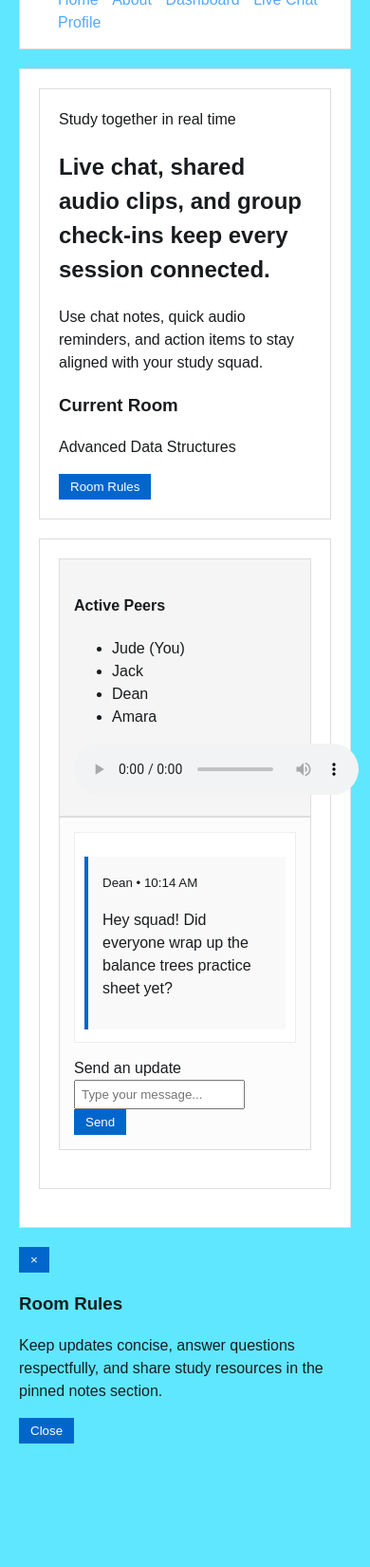
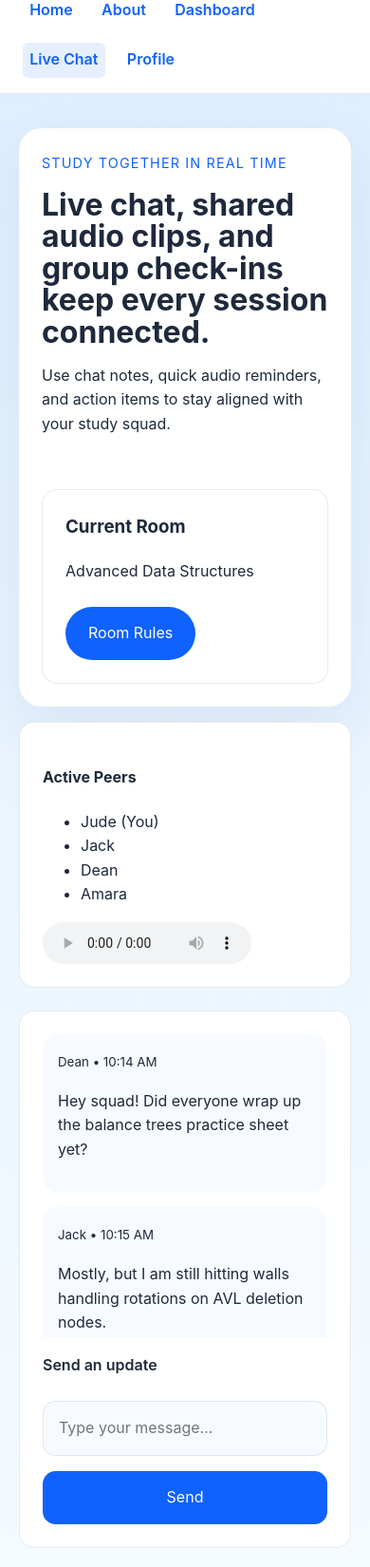
Before and after one commit to judechowri2005-tech/FSD_LAB, a plain HTML site: page chat.html in a window 390 px wide. Shown: the part 72-1722 px from the top of the page at 95% size. Before the commit the page ends 1628 px from the top, so only its background shows below. Drawn offline with Linux system fonts and the light colour scheme.

Commit message:
Third Commit

```diff
--- a/styles.css
+++ b/styles.css
@@ -1,96 +1,376 @@
-/* Minimal layout reset for readability */
-body {
-    font-family: sans-serif;
-    line-height: 1.5;
-    padding: 20px;
-    max-width: 800px;
-    margin: 0 auto;
-    background-color: #5fe7ff;
-    color: #191c1e;
-    border: 1;
-    box-shadow: 0 0 10px black;
+/* Global reset and variables */
+:root {
+    color-scheme: light;
+    font-family: "Inter", system-ui, sans-serif;
+    color: #1e293b;
+    background: linear-gradient(180deg, #e0f7ff 0%, #f9fdff 100%);
+    --primary: #0f62fe;
+    --primary-dark: #0849a3;
+    --surface: #ffffff;
+    --surface-muted: #f7fbff;
+    --border: rgba(15, 66, 110, 0.1);
+    --shadow: 0 24px 60px rgba(15, 66, 110, 0.08);
 }
 
-/* Basic navigation spacing */
+* {
+    box-sizing: border-box;
+}
+
+html, body {
+    margin: 0;
+    padding: 0;
+}
+
+body {
+    line-height: 1.6;
+    min-height: 100vh;
+    background: linear-gradient(180deg, #dcedff 0%, #f5fbff 100%);
+}
+
+a {
+    color: inherit;
+}
+
+button, input, textarea {
+    font: inherit;
+}
+
+img {
+    max-width: 100%;
+    display: block;
+}
+
+main {
+    padding: 2rem 1.5rem 3rem;
+    max-width: 1200px;
+    margin: 0 auto;
+}
+
 header {
-    background-color: #fff;
-    padding: 15px;
-    border: 1px solid #ddd;
-    margin-bottom: 20px;
+    display: flex;
+    justify-content: space-between;
+    align-items: center;
+    gap: 1rem;
+    padding: 1rem 1.5rem;
+    background: var(--surface);
+    border-bottom: 1px solid var(--border);
+    position: sticky;
+    top: 0;
+    z-index: 10;
+}
+
+.brand {
+    font-size: 1.25rem;
+    text-decoration: none;
+    color: var(--primary-dark);
 }
 
 nav {
-    display: inline-block;
-    margin-left: 20px;
+    display: flex;
+    flex-wrap: wrap;
+    gap: 1rem;
+    align-items: center;
 }
 
 nav a {
-    margin: 0 5px;
     text-decoration: none;
-    color: #53a9ff;
+    color: var(--primary);
+    font-weight: 600;
+    padding: 0.35rem 0.45rem;
+    border-radius: 0.35rem;
 }
 
-/* Basic structural padding between pages */
-section, main {
-    background-color: #fff;
-    padding: 20px;
-    margin-bottom: 20px;
-    border: 1px solid #ddd;
-    box-shadow: #4f5253;
+nav a.active,
+nav a:hover {
+    background: rgba(15, 98, 254, 0.1);
 }
 
-/* Simple block structure for subject entries */
-article {
-    background-color: #f9f9f9;
-    padding: 15px;
-    margin: 15px 0;
-    border-left: 4px solid #0066cc;
+.hero {
+    display: grid;
+    gap: 2rem;
+    padding: 2.5rem;
+    margin: 1rem 0;
+    background: var(--surface);
+    border-radius: 1.5rem;
+    box-shadow: var(--shadow);
 }
 
-/* Basic chat layout container split */
-.chat-container {
-    display: flex;
-    gap: 20px;
-    margin-top: 15px;
+.hero-home {
+    grid-template-columns: minmax(0, 1.5fr) minmax(280px, 1fr);
+    align-items: center;
+    padding: 3rem 2rem;
 }
 
-aside {
-    flex: 1;
-    background-color: #f5f5f5;
-    padding: 15px;
-    border: 1px solid #ddd;
+.hero-about,
+.hero-dashboard,
+.hero-chat,
+.hero-profile {
+    grid-template-columns: 1fr;
 }
 
-.chat-main {
-    flex: 3;
-    background-color: #fcfcfc;
-    padding: 15px;
-    border: 1px solid #ddd;
+.eyebrow {
+    display: inline-flex;
+    margin-bottom: 1rem;
+    color: var(--primary);
+    font-size: 0.9rem;
+    letter-spacing: 0.08em;
+    text-transform: uppercase;
+}
+
+.hero h1 {
+    margin: 0 0 1rem;
+    font-size: clamp(2rem, 4vw, 3.4rem);
+    line-height: 1.05;
+}
+
+.hero p {
+    max-width: 44rem;
+    margin: 0 0 1.5rem;
+}
+
+.hero-actions {
+    display: flex;
+    flex-wrap: wrap;
+    gap: 1rem;
+}
+
+button {
+    border: none;
+    border-radius: 999px;
+    padding: 0.95rem 1.5rem;
+    background: var(--primary);
+    color: #fff;
+    cursor: pointer;
+    transition: transform 0.2s ease, background 0.2s ease;
+}
+
+button:hover {
+    transform: translateY(-1px);
+    background: var(--primary-dark);
+}
+
+button[type="submit"] {
+    border-radius: 0.85rem;
+}
+
+.feature-grid,
+.subject-grid,
+.profile-grid,
+.schedule-grid,
+.home-rows {
+    display: grid;
+    gap: 1.5rem;
+}
+
+.feature-grid,
+.profile-grid {
+    grid-template-columns: repeat(auto-fit, minmax(220px, 1fr));
+}
+
+.home-rows {
+    grid-template-columns: repeat(auto-fit, minmax(260px, 1fr));
+    margin-top: 2rem;
+}
+
+.subject-grid {
+    grid-template-columns: repeat(auto-fit, minmax(220px, 1fr));
+}
+
+.schedule-grid {
+    grid-template-columns: 1.5fr 1fr;
+    gap: 1.5rem;
+}
+
+.hero-visual,
+.hero-stats {
+    display: grid;
+    gap: 1rem;
+}
+
+.hero-card,
+.feature-grid article,
+.subject-grid article,
+.profile-grid article,
+.home-rows article,
+aside,
+section.card,
+.profile-summary,
+.chat-hero-card,
+.chat-main,
+.modal-content {
+    background: var(--surface);
+    border: 1px solid var(--border);
+    border-radius: 1rem;
+    padding: 1.5rem;
+}
+
+.hero-card h2,
+article h2,
+.profile-summary h3,
+.chat-hero-card h3 {
+    margin-top: 0;
+}
+
+.feature-grid article,
+.subject-grid article,
+.profile-grid article,
+.home-rows article {
+    box-shadow: var(--shadow);
+}
+
+.subject-grid article,
+.feature-grid article,
+.profile-grid article {
+    display: flex;
+    flex-direction: column;
+    gap: 0.75rem;
+}
+
+.subject-grid article button,
+.chat-hero-card button,
+.profile-actions button {
+    margin-top: auto;
+}
+
+input[type="text"],
+textarea,
+progress,
+meter {
+    width: 100%;
+}
+
+input[type="text"],
+textarea {
+    border: 1px solid var(--border);
+    border-radius: 0.85rem;
+    padding: 0.95rem 1rem;
+    background: var(--surface-muted);
+    color: var(--primary-dark);
+}
+
+textarea {
+    resize: vertical;
+}
+
+label {
+    display: block;
+    margin-bottom: 0.5rem;
+    font-weight: 600;
+}
+
+.chat-layout {
+    display: grid;
+    grid-template-columns: 280px minmax(0, 1fr);
+    gap: 1.5rem;
+    align-items: start;
+}
+
+aside audio {
+    width: 100%;
+    max-width: 220px;
+    height: 2.75rem;
+    display: block;
+    margin-top: 1rem;
+    border-radius: 1rem;
 }
 
 .chat-box {
-    background-color: #fff;
-    padding: 10px;
-    border: 1px solid #eee;
-    height: 200px;
+    max-height: 320px;
     overflow-y: auto;
-    margin-bottom: 15px;
+    display: grid;
+    gap: 1rem;
 }
 
+.chat-box article {
+    padding: 1rem;
+    border-radius: 1rem;
+    background: var(--surface-muted);
+}
 
-button {
-    padding: 6px 12px;
-    background-color: #0066cc;
-    color: #fff;
+.chat-main form {
+    display: grid;
+    gap: 1rem;
+    margin-top: 1rem;
+}
+
+.schedule-grid form {
+    margin-top: 1.5rem;
+}
+
+.schedule-grid form button {
+    margin-top: 1rem;
+}
+
+.profile-actions {
+    display: grid;
+    gap: 1.5rem;
+    grid-template-columns: 1.5fr 1fr;
+}
+
+.study-zone-card {
+    margin-bottom: 2rem;
+}
+
+.bio-preview {
+    margin-top: 1.5rem;
+    background: var(--surface-muted);
+    border-radius: 1rem;
+    padding: 1.25rem;
+}
+
+.modal {
+    display: none;
+    position: fixed;
+    inset: 0;
+    background: rgba(15, 29, 58, 0.45);
+    align-items: center;
+    justify-content: center;
+    padding: 1.5rem;
+    z-index: 50;
+}
+
+.modal[aria-hidden="false"] {
+    display: flex;
+}
+
+.modal-content {
+    max-width: 520px;
+    width: 100%;
+    position: relative;
+}
+
+.modal-close {
+    position: absolute;
+    top: 1rem;
+    right: 1rem;
+    background: transparent;
     border: none;
+    font-size: 1.5rem;
+    color: var(--primary-dark);
     cursor: pointer;
 }
 
-button:hover {
-    background-color: #004499;
+@media (max-width: 900px) {
+    .hero-home,
+    .schedule-grid,
+    .chat-layout,
+    .profile-actions {
+        grid-template-columns: 1fr;
+    }
 }
 
-input[type="text"] {
-    padding: 6px;
-    width: 70%;
+@media (max-width: 640px) {
+    header {
+        flex-direction: column;
+        align-items: flex-start;
+    }
+    .hero {
+        padding: 1.5rem;
+    }
+    .hero h1 {
+        font-size: 2rem;
+    }
+    main {
+        padding: 1.25rem;
+    }
 }
```
